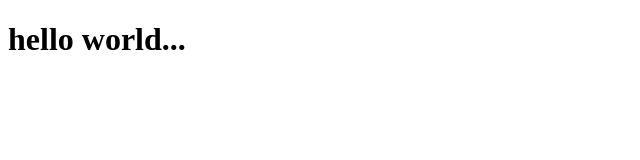
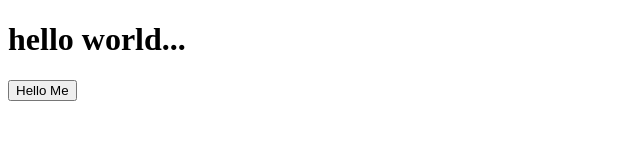
Before and after one commit to Stephenice/test_website, a plain HTML site: page index.html in a window 1280 px wide. Shown: the whole page, without its empty margins (0-640 px from the left). Drawn offline with Linux system fonts and the light colour scheme.

Commit message:
Added Button in the home page

```diff
--- a/index.html
+++ b/index.html
@@ -8,5 +8,6 @@
   </head>
   <body>
     <h1>hello world...</h1>
+    <button>Hello Me</button>
   </body>
 </html>
```
